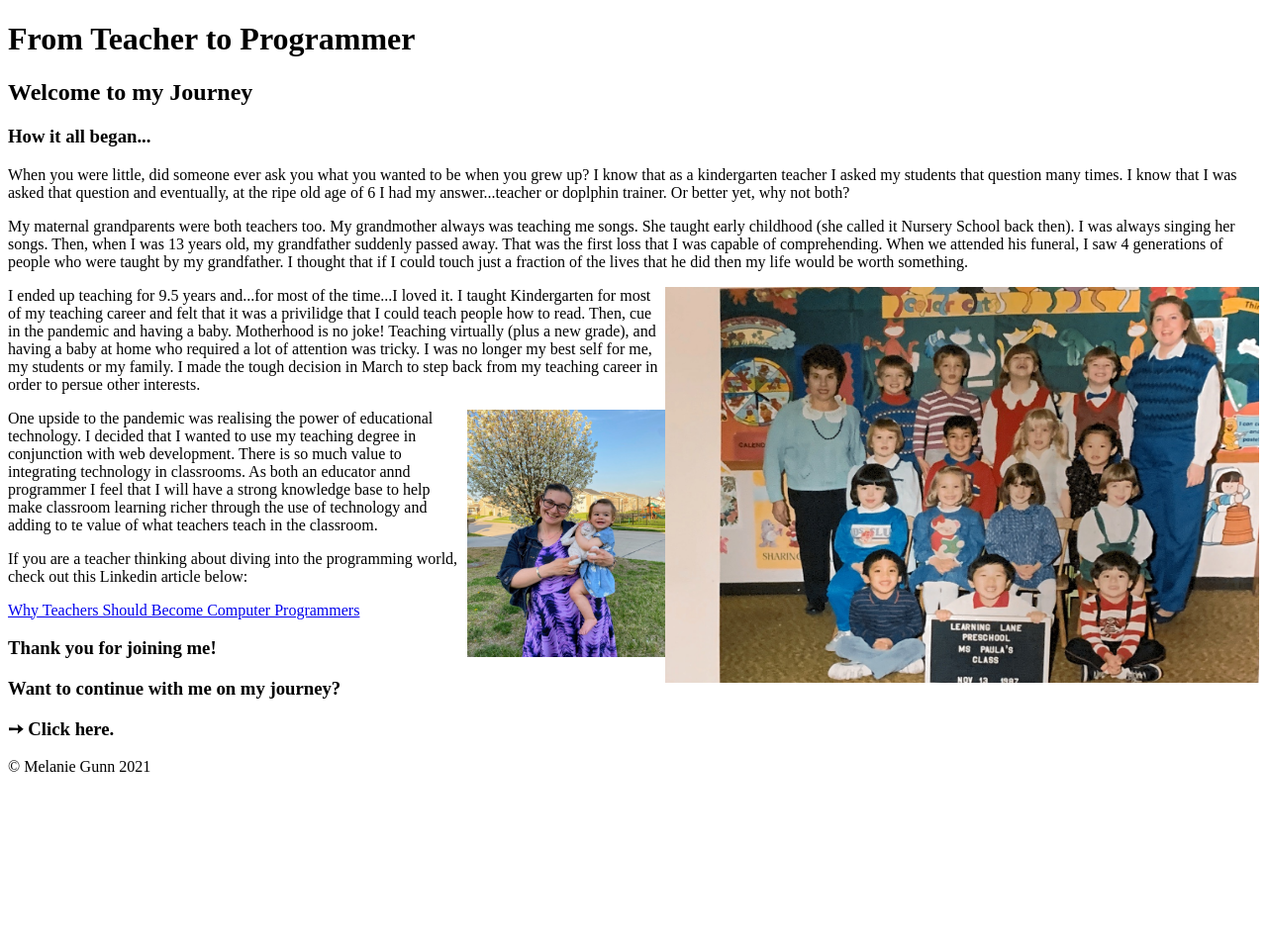
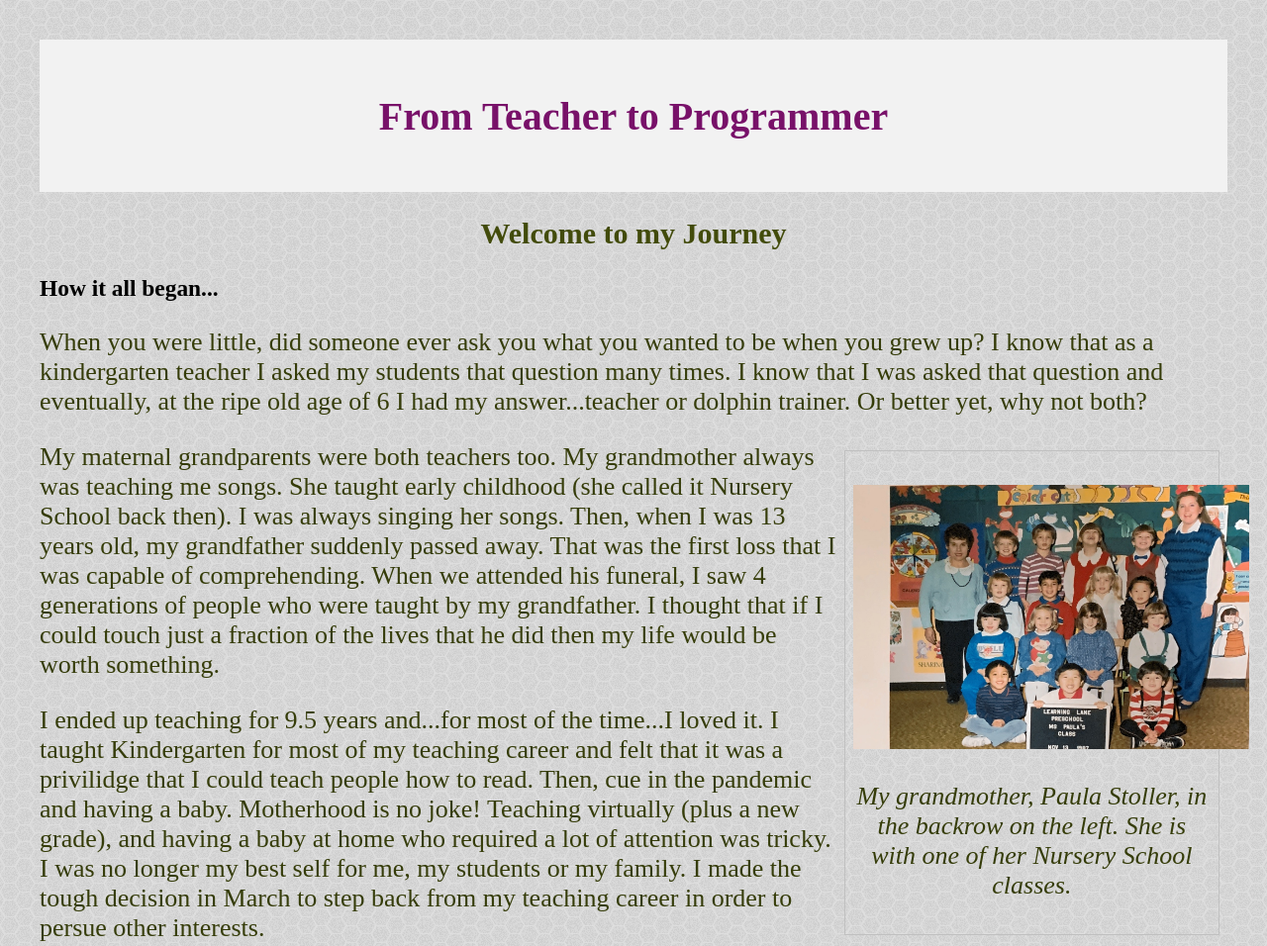
Before and after one commit to mgunnhawkins/html-me-something, a plain HTML site: page index.html in a window 1280 px wide. Shown: the top 956 px of the page at 99% size. Before the commit the page ends 800 px from the top, so only its background shows below. Drawn offline with Linux system fonts and the light colour scheme.

Commit message:
added background, changed font color

```diff
--- a/index.html
+++ b/index.html
@@ -1,9 +1,9 @@
 <!DOCTYPE html PUBLIC "-//W3C//DTD HTML 4.01//EN" "http://www.w3.org/TR/html4/strict.dtd">
 <html>
-
 <head>
   <meta http-equiv="Content-Type" content="text/html; charset=utf-8">
   <meta http-equiv="Content-Style-Type" content="text/css">
+  <link rel="stylesheet" href="styles.css">
   <title>From Teacher to Programmer</title>
   <meta name="Generator" content="Cocoa HTML Writer">
   <meta name="CocoaVersion" content="2022.44">
@@ -14,26 +14,28 @@
       }
     </style>
 </head>
+<body>
 
-<header></header>
-
-<body>
+  <header>
     <h1>From Teacher to Programmer</h1>
+  </header>
+  <main>
+    <section>
       <h2>Welcome to my Journey</h2>
       <h3>How it all began...</h3>
-  <main>
-    <p> When you were little, did someone ever ask you what you wanted to be when you grew up? I know that as a kindergarten teacher I asked my students that question many times. I know that I was asked that question and eventually, at the ripe old age of 6 I had my answer...teacher or doplphin trainer. Or better yet, why not both?</p>
-
+      <p> When you were little, did someone ever ask you what you wanted to be when you grew up? I know that as a kindergarten teacher I asked my students that question many times. I know that I was asked that question and eventually, at the ripe old age of 6 I had my answer...teacher or dolphin trainer. Or better yet, why not both?</p>
+      <div class = "figure">
+        <p><img src= "./images/grandma nursery school.jpeg" alt = "Grandma school picture" width = 400px;
+          height= 266.672px;>
+        <p id = "grandmaCaption">My grandmother, Paula Stoller, in the backrow on the left. She is with one of her Nursery School classes.</p>
+      </div>
+    </section>
     <p>My maternal grandparents were both teachers too. My grandmother always was teaching me songs. She taught early childhood (she called it Nursery School back then). I was always singing her songs. Then, when I was 13 years old, my grandfather suddenly passed away. That was the first loss that I was capable of comprehending. When we attended his funeral, I saw 4 generations of people who were taught by my grandfather. I thought that if I could touch just a fraction of the lives that he did then my life would be worth something. </p>
-
-    <div>
-      <img id = "grandmanursery" src= "./images/grandma nursery school.jpeg" alt = "Grandma school picture" width="600" height="400" ALIGN ="right" >
-    </div>
 
     <p>I ended up teaching for 9.5 years and...for most of the time...I loved it. I taught Kindergarten for most of my teaching career and felt that it was a privilidge that I could teach people how to read. Then, cue in the pandemic and having a baby. Motherhood is no joke! Teaching virtually (plus a new grade), and having a baby at home who required a lot of attention was tricky. I was no longer my best self for me, my students or my family. I made the tough decision in March to step back from my teaching career in order to persue other interests.</p>
 
     <div>
-      <img id = "momande" src= "./images/MomandE.jpeg" alt = "Mom with Daughter" width="200" height="250" ALIGN ="right" >
+      <img id = "momande" src= "./images/MomandE.jpeg" alt = "Mom with Daughter">
     </div>
 
     <p>One upside to the pandemic was realising the power of educational technology. I decided that I wanted to use my teaching degree in conjunction with web development. There is so much value to integrating technology in classrooms. As both an educator annd programmer I feel that I will have a strong knowledge base to help make classroom learning richer through the use of technology and adding to te value of what teachers teach in the classroom.</p>
@@ -52,10 +54,11 @@
     <h3>Want to continue with me on my journey?</h3>
     <h3>&#10137 Click here.</h3>
 
-</body>
+
 
 <footer>
-  <p>&copy; Melanie Gunn 2021</p>
+  <p>&copy;2021 Melanie Gunn</p>
 </footer>
-
+  </main>
+</body>
 </html>
--- /dev/null
+++ b/styles.css
@@ -0,0 +1,63 @@
+header {
+    background-color: #f2f2f2;
+    height: 100px;
+    margin:auto;
+    padding-top: 54px;
+}
+body{
+    margin: 40px;
+    background-image: url("images/light_honeycomb.png");
+}
+  p {
+    color: #353C09;
+    font-size: 26px;
+  }
+  html {
+    font-size: 20px;
+  }
+  h1 {
+    font-size:40px;
+    margin: 0;
+    color: #781169;
+    text-align: center;
+  }
+  h2 {
+    font-size: 30px;
+    text-align: center;
+    color: #424B0B;
+  }
+  h3 {
+    display: block;
+    font-size: 1.17em;
+    margin-block-start: 1em;
+    margin-block-end: 1em;
+    margin-inline-start: 0px;
+    margin-inline-end: 0px;
+    font-weight: bold;
+  }
+  footer {
+    color: #424B0B
+    text-align: center;
+  }
+
+  div.figure {
+    float: right;
+    width: 30%;
+    text-align: center;
+    font-style: italic;
+    font-size: smaller;
+    text-indent: 0;
+    border: thin silver solid;
+    margin: 0.5em;
+    padding: 0.5em;
+  }
+  #gr
+#momande {
+    position: relative;
+    overflow: hidden;
+    width:200px;
+    height: 266.672px;
+    float: right;
+    border-radius: 3%;
+    margin: 20px;
+}
```
Also changed, not shown: images/email-pattern.png (added), images/geometric-leaves.png (added), images/light_honeycomb.png (added), images/moroccan-flower.png (added). Lines whose indentation alone changed are shown as unchanged.
